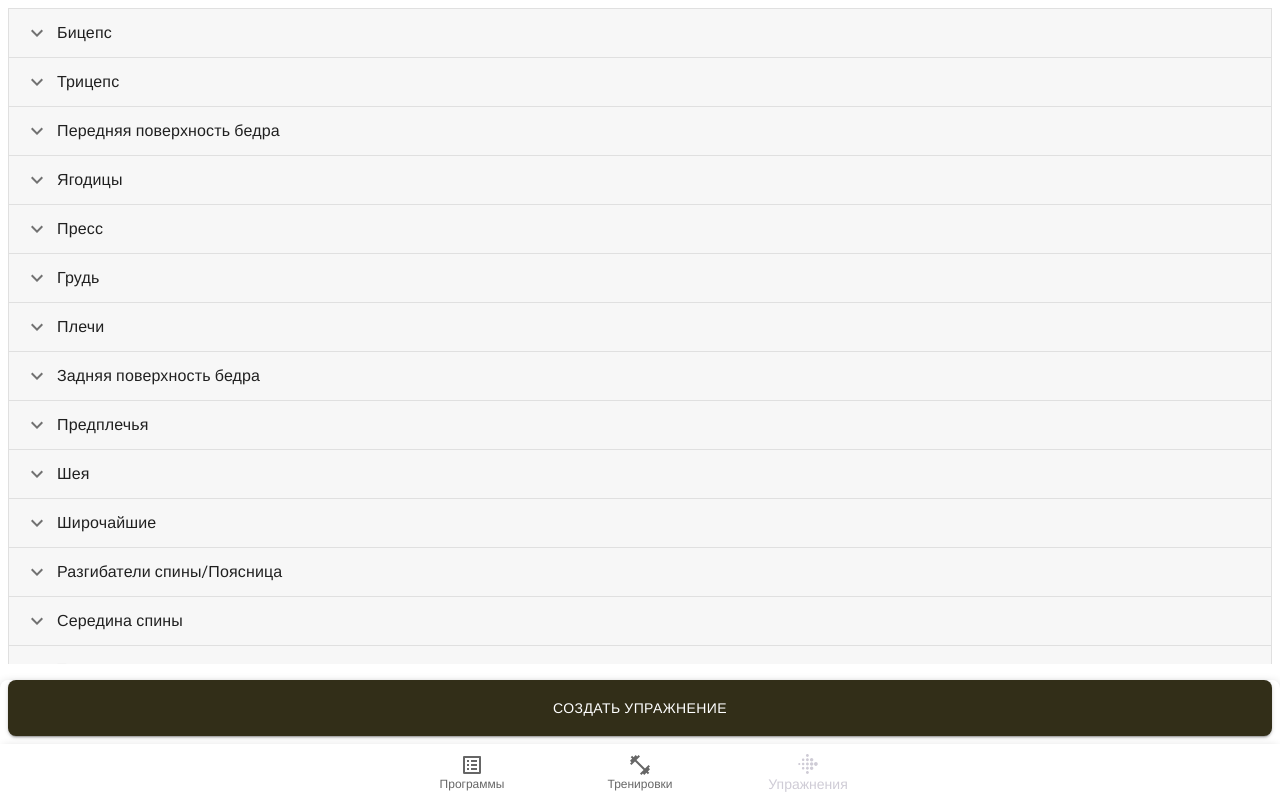
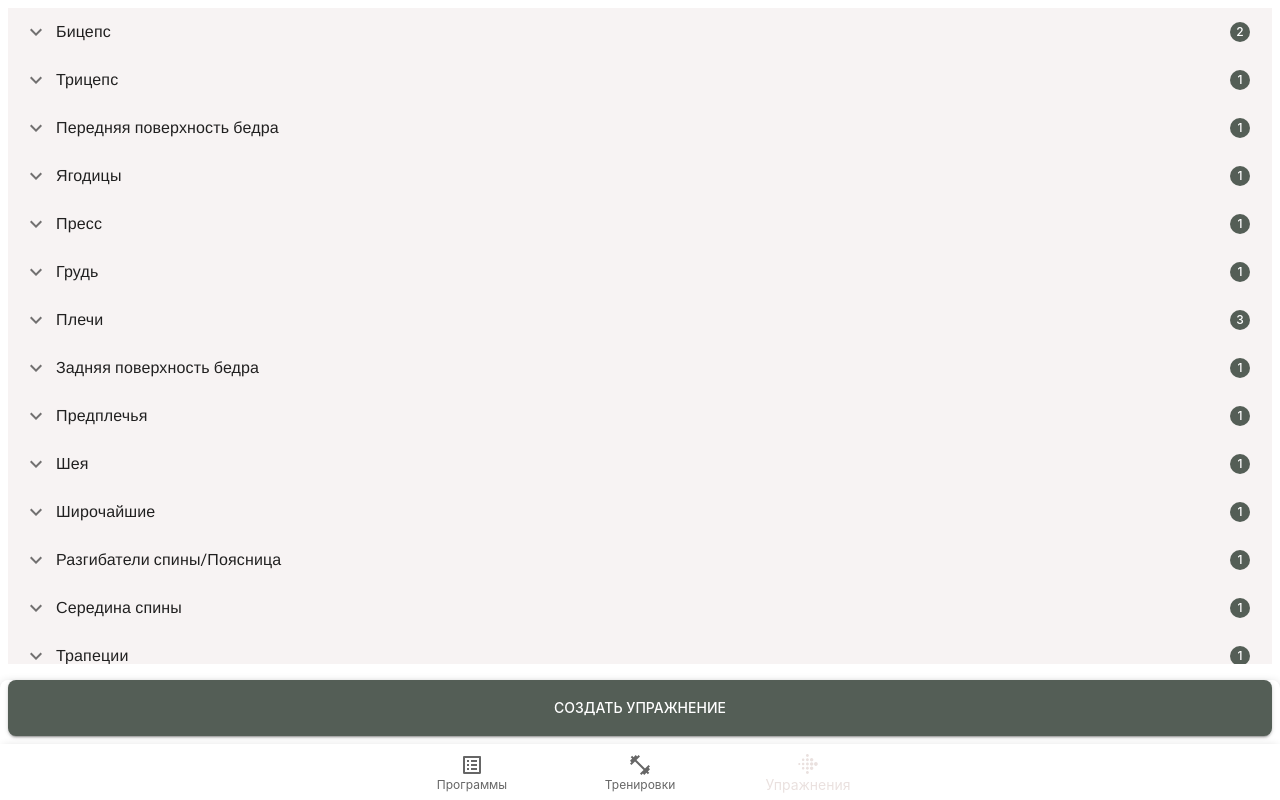
Before and after one commit to kozlovva/gym_tracker, a React (Create React App) app: page / in a window 1280 px wide. Built offline with nearby package versions, Linux system fonts and the light colour scheme; a web font is replaced by a local one.

Commit message:
Add remove exercise. Add localStrorage support

```diff
--- a/src/App.js
+++ b/src/App.js
@@ -11,27 +11,52 @@ import CssBaseline from '@mui/material/CssBaseline';
 import ExercisesScene from "./components/scenes/ExercisesScene";
 import TraningScene from "./components/scenes/TraningScene";
 import Navigation from "./components/base/Navigation";
+import { ExercisesGrouped } from "./components/Constants";
 
 const darkTheme = createTheme({
   palette: {
     primary: {
-      main: "#CFCCD6",
-      light: "#F4F4F6",
-      dark: "#A5A5B6",
+      main: "#EAE1DF",
+      light: "#f7f3f3",
+      dark: "#be9d9d",
       contrastText: "#322E18"
     },
     secondary: {
-      main: "#B7B5E4",
-      light: "#E2E1F4",
-      dark: "#9A97D8"
+      main: "#545E56",
+      light: "#EAECEA",
+      dark: "#A9B1A9"
+    },
+    background: {
+      default: "#f7f3f3"
     }
   },
   shape: {
     borderRadius: '8px'
+  },
+  typography: {
+    fontFamily: [
+      '-apple-system',
+      'BlinkMacSystemFont',
+      '"Segoe UI"',
+      'Roboto',
+      '"Helvetica Neue"',
+      'Arial',
+      'sans-serif',
+      '"Apple Color Emoji"',
+      '"Segoe UI Emoji"',
+      '"Segoe UI Symbol"',
+    ].join(','),
   }
 });
 
+const initExercises = () => {
+  if(localStorage.getItem("exercises") == null)
+    localStorage.setItem("exercises", JSON.stringify(ExercisesGrouped))
+}
+
 function App() {
+
+  initExercises();
 
   const [scene, setScene] = useState("exercise")
 
@@ -42,7 +67,7 @@ function App() {
   const theme = useTheme();
 
   return (
-    <Box sx={{ display: 'flex', height: '100%', justifyContent: 'center', pb: 7 }}>
+    <Box sx={{ display: 'flex', height: '100%', justifyContent: 'center', pb: 7}}>
       <CssBaseline />
       <ThemeProvider theme={darkTheme}>
         <Box component={"main"} sx={{ p: 1, width: '100%' , height: '100%', overflowY: "scroll", pb: 10}}>
--- /dev/null
+++ b/src/api/ExercisesAPI.js
@@ -0,0 +1,8 @@
+export const GetExercises = () => {
+    var items = localStorage.getItem("exercises");
+    return JSON.parse(items);
+}
+
+export const SetExercises = exercises => {
+    localStorage.setItem("exercises", JSON.stringify(exercises))
+}
--- a/src/components/Constants.js
+++ b/src/components/Constants.js
@@ -65,6 +65,11 @@ export const ExercisesGrouped = {
         "id": "1",
         "title": "Подъем штанги на бицепс",
         "muscle": "BICEPS"
+    },
+    {
+        "id": "15",
+        "title": "Молотки с гантелями",
+        "muscle": "BICEPS"
     }],
     "TRICEPS": [{
         "id": "2",
@@ -94,6 +99,16 @@ export const ExercisesGrouped = {
     "SHOULDERS":[{
         "id": "7",
         "title": "Махи с шагтелями в стороны",
+        "muscle": "SHOULDERS"
+    },
+    {
+        "id": "16",
+        "title": "Армейский жим",
+        "muscle":"SHOULDERS"
+    },
+    {
+        "id": "16",
+        "title": "Жим гантелей сидя",
         "muscle": "SHOULDERS"
     }],
     "HAMSTRINGS":[{
--- a/src/components/base/AddButton.js
+++ b/src/components/base/AddButton.js
@@ -8,11 +8,8 @@ const AddButton = props => {
         <Button
             variant="contained"
             fullWidth
-            sx={{
-                backgroundColor: "#322E18",
-                color: "#fff",
-                p:2
-            }}
+            color="secondary"
+            sx={{ p: 2 }}
             onClick={props.onClick}>
             {props.text}
         </Button>
--- a/src/components/exercise/ExerciseInfo.js
+++ b/src/components/exercise/ExerciseInfo.js
@@ -1,6 +1,18 @@
-import { Button, Card, CardActions, CardContent, createTheme, TextField, ThemeProvider, Typography } from '@mui/material';
+import { Button, Card, CardActions, CardContent, createTheme, FormControl, InputLabel, MenuItem, OutlinedInput, Select, TextField, ThemeProvider, Typography } from '@mui/material';
 import { Box } from '@mui/system';
 import React from 'react';
+import { MuscleGroupsEnum } from '../Constants';
+
+const ITEM_HEIGHT = 48;
+const ITEM_PADDING_TOP = 8;
+const MenuProps = {
+    PaperProps: {
+        style: {
+            maxHeight: ITEM_HEIGHT * 4.5 + ITEM_PADDING_TOP,
+            width: 250,
+        },
+    },
+};
 
 const theme = createTheme({
     palette: {
@@ -11,22 +23,49 @@ const theme = createTheme({
 })
 
 const ExerciseInfo = (props) => {
-    return <Box sx={{ display: 'flex', flexWrap: 'wrap' }}>
+    console.log(props.exercise)
+    return <div>
+        <Box sx={{ display: 'flex', flexWrap: 'wrap', flexDirection: "column" }}>
             <TextField
+                onChange={(e) => { props.onChange(e, "title") }}
                 fullWidth
                 id="exeecise-title"
                 label="Название"
                 variant="standard"
-            value={props.title} />
+                value={props.exercise.title}
+                sx={{ pt: 1, pb: 1 }} />
+
+            <FormControl
+                variant='standard'
+                sx={{ m: 1, ml: 0, mr: 0, pt: 1, pb: 1 }}
+                fullWidth>
+                <InputLabel id="demo-multiple-name-label">Мышечные группы</InputLabel>
+                <Select
+                    labelId="demo-multiple-name-label"
+                    id="demo-multiple-name"
+                    value={[props.exercise.muscle]}
+                    MenuProps={MenuProps}>
+                    {MuscleGroupsEnum.map((name) => (
+                        <MenuItem
+                            key={name}
+                            value={name}
+                        >
+                            {name}
+                        </MenuItem>
+                    ))}
+                </Select>
+            </FormControl>
+
             <Button
+                onClick={props.onRemove}
                 fullWidth
                 color="error"
-            sx={{ justifyContent: "flex-start", mt:1, pl: 0 }}
+                sx={{ justifyContent: "flex-start", mt: 1, pl: 0 }}
                 disableRipple>
                 Удалить упражнение
             </Button>
-
         </Box>
+    </div>
 };
 
 export default ExerciseInfo;
--- a/src/components/exercise/ExerciseList.js
+++ b/src/components/exercise/ExerciseList.js
@@ -1,15 +1,14 @@
-import { Accordion as MuiAccordion, AccordionDetails as MuiAccordionDetails, AccordionSummary as MuiAccordionSummary, Button } from "@mui/material";
-import React, { useEffect, useState } from "react";
+import { Accordion as MuiAccordion, AccordionDetails as MuiAccordionDetails, AccordionSummary as MuiAccordionSummary, Badge, Button } from "@mui/material";
+import React, { useState } from "react";
 
 import ExpandMoreIcon from '@mui/icons-material/ExpandMore';
 import ArrowForwardIosSharpIcon from '@mui/icons-material/ArrowForwardIosSharp';
 import { Box, styled } from "@mui/system";
-import { ExercisesGrouped, ModalTypeInfo, MuscleGroupsEnum, MuscleGroupsInfo } from "../Constants";
+import { ModalTypeInfo, MuscleGroupsEnum, MuscleGroupsInfo } from "../Constants";
 
 const Accordion = styled((props) => (
     <MuiAccordion disableGutters elevation={0} square {...props} />
 ))(({ theme }) => ({
-    border: `1px solid ${theme.palette.divider}`,
     '&:not(:last-child)': {
         borderBottom: 0,
     },
@@ -24,10 +23,7 @@ const AccordionSummary = styled((props) => (
         {...props}
     />
 ))(({ theme }) => ({
-    backgroundColor:
-        theme.palette.mode === 'dark'
-            ? 'rgba(255, 255, 255, .05)'
-            : 'rgba(0, 0, 0, .03)',
+    backgroundColor: theme.palette.primary.light,
     flexDirection: 'row-reverse',
     '& .MuiAccordionSummary-expandIconWrapper.Mui-expanded': {
         transform: 'rotate(90deg)',
@@ -43,11 +39,7 @@ const AccordionDetails = styled(MuiAccordionDetails)(({ theme }) => ({
 }));
 
 const ExerciseList = (props) => {
-    const [exercises, setExercises] = useState({})
     const [expanded, setExpanded] = useState(null)
-    useEffect(() => {
-        setExercises(ExercisesGrouped);
-    }, [])
 
     const handleChangeExpanded = (panel) => (event, newExpanded) => {
         setExpanded(newExpanded ? panel : false);
@@ -58,7 +50,11 @@ const ExerciseList = (props) => {
         props.onClick(e, ModalTypeInfo, exercise);
     }
 
-    MuscleGroupsEnum.map(m => console.log(exercises[m]))
+    const calcCount = (type) => {
+        if (props.exercises == null)
+            return 0;
+        return props.exercises[type] == undefined ? 0 : props.exercises[type].length;
+    }
 
     return <div>
         {MuscleGroupsEnum.map((type, idx) => <Accordion
@@ -69,10 +65,13 @@ const ExerciseList = (props) => {
                 expandIcon={<ExpandMoreIcon />}
                 aria-controls="panel1bh-content"
                 id="panel1bh-header">
-                {MuscleGroupsInfo[type].locale}
+                <Box sx={{ display: "flex", justifyContent: "space-between", width: "100%", alignItems: "center", pr: 2 }}>
+                    {MuscleGroupsInfo[type].locale}
+                    <Badge showZero badgeContent={calcCount(type)} color="secondary"></Badge>
+                </Box>
             </AccordionSummary>
             <AccordionDetails>
-                {exercises[type] != undefined && exercises[type].map((exercise, index) => <Box key={index}>
+                {(props.exercises != null && props.exercises[type] != undefined) && props.exercises[type].map((exercise, index) => <Box key={index}>
                     <Button
                         color="secondary"
                         onClick={(e) => onClickToExercise(e, exercise)}
--- a/src/components/scenes/ExercisesScene.js
+++ b/src/components/scenes/ExercisesScene.js
@@ -1,5 +1,6 @@
 import { Box } from "@mui/material";
-import React, { useState } from "react";
+import React, { useEffect, useState } from "react";
+import { GetExercises, SetExercises } from "../../api/ExercisesAPI";
 import AddButton from "../base/AddButton";
 import Modal from "../base/Modal";
 import { ModalTypeAdd, ModalTypeInfo } from "../Constants";
@@ -9,37 +10,70 @@ import ExerciseList from "../exercise/ExerciseList";
 const defaultModalState = {
     open: false,
     type: null,
-    exercise: null,
     title: null
 };
 
 const ExercisesScene = props => {
     const [modalInfo, setModalInfo] = useState(defaultModalState);
+    const [selectedExercice, setSelectedExercise] = useState(null);
+    const [exercises, setExercises] = useState(null)
+
+    useEffect(() => {
+        var items = GetExercises();
+        setExercises(items);
+    }, [])
+
+    useEffect(() => {
+        if (exercises != undefined && exercises != null) {
+            console.log("Update local storage...")
+            SetExercises(exercises)
+        }
+    }, [exercises])
+
+    const handleChangeExercise = (e, field) => {
+        var exersice = selectedExercice;
+        exersice[field] = e.target.value;
+        setSelectedExercise({ ...exersice });
+    }
+
+    const removeExercise = () => {
+        setExercises({
+            ...exercises,
+            [selectedExercice.muscle]: exercises[selectedExercice.muscle].filter(e => e.id != selectedExercice.id)
+        })
+        closeModal();
+    }
+
+    const closeModal = () => {
+        setModalInfo(defaultModalState);
+        setSelectedExercise(null)
+    }
 
     const onChangeModal = (e, type, exercise) => {
         if (modalInfo.open) {
-            setModalInfo(defaultModalState)
+            closeModal();
         } else {
             setModalInfo({
                 open: true,
                 type: type,
-                exercise: exercise,
                 title: type == ModalTypeAdd ? "Создание упражнения" : null
-            })
+            });
+            setSelectedExercise({ ...exercise });
         }
     }
 
     return <Box sx={{
         height: "100%", overflow: "scroll",
     }}>
-        <ExerciseList onClick={onChangeModal} />
+        <ExerciseList onClick={onChangeModal} exercises={exercises} />
         <Modal
             open={modalInfo.open}
-            onClose={(e) => onChangeModal(e, null, null)} t
+            onClose={(e) => onChangeModal(e, null, null)}
             title={modalInfo.title}>
             {modalInfo.type == ModalTypeInfo && <ExerciseInfo
-                title={modalInfo.exercise.title}
-                partOfBody={modalInfo.exercise.partOfBody} />}
+                onChange={handleChangeExercise}
+                exercise={selectedExercice}
+                onRemove={removeExercise} />}
         </Modal>
 
         <AddButton text="Создать упражнение" onClick={(e) => onChangeModal(e, ModalTypeAdd, null)} />
```
Lines whose indentation alone changed are shown as unchanged.
